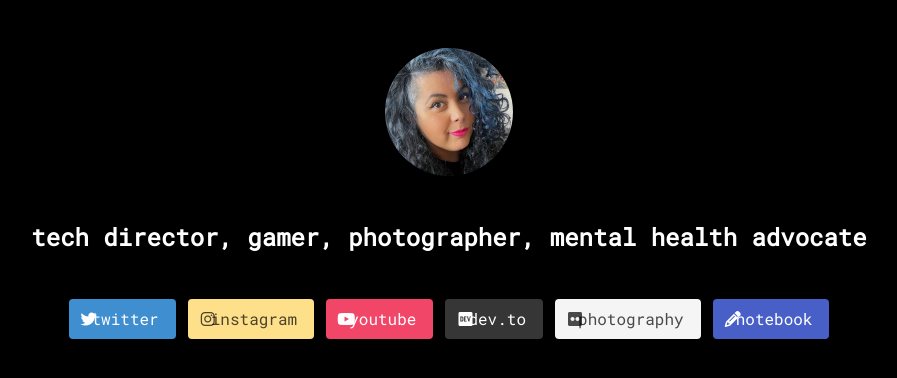
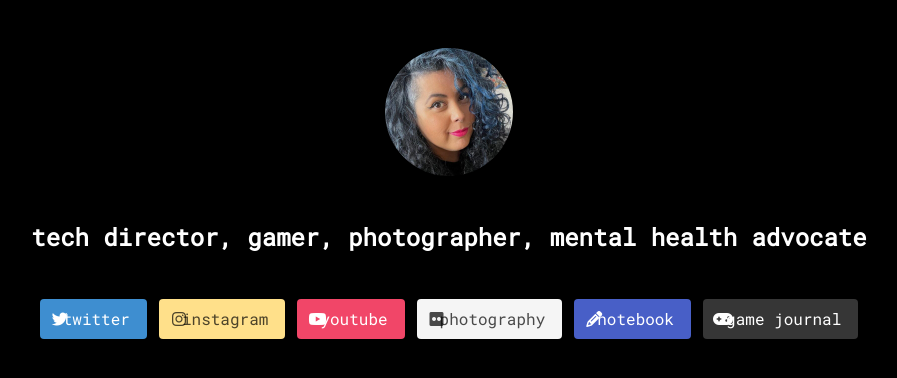
Before and after one commit to CaffeinatedBit/old-bd-page, a website: page index.html in a window 1280 px wide. Shown: the whole page, without its empty margins (191-1088 px from the left). Drawn offline with nearby package versions, Linux system fonts and the light colour scheme.

Commit message:
add gamejournal redirect and code

```diff
--- a/index.html
+++ b/index.html
@@ -12,7 +12,7 @@
   <link rel="preconnect" href="https://fonts.gstatic.com" crossorigin>
   <link href="https://fonts.googleapis.com/css2?family=Roboto+Mono&display=swap" rel="stylesheet">
   <link rel="stylesheet" media="screen" href="css/style.css">
-  <script src="https://kit.fontawesome.com/238e46a2fa.js" crossorigin="anonymous"></script>
+  <script src="https://kit.fontawesome.com/427b20d5d3.js" crossorigin="anonymous"></script>
   <!-- GA-->
   <script async src="https://www.googletagmanager.com/gtag/js?id=UA-7593865-6"></script>
   <script>
@@ -63,16 +63,6 @@
                   youtube
                 </span>
               </a>
-
-              <a class="button is-dark" href="https://dev.to/binarydigit" target="_blank" rel="noopener noreferrer" aria-label="BinaryDigit on Dev.to">
-                <span class="icon-text">
-                  <span class="icon">
-                    <i class="fab fa-dev"></i>
-                  </span>
-                  dev.to
-                </span>
-              </a>
-
               <a class="button is-light" href="/flickr" target="_blank" rel="noopener noreferrer" aria-label="BinaryDigit's Flickr">
                 <span class="icon-text">
                   <span class="icon">
@@ -97,6 +87,14 @@
                   notebook
                 </span>
               </a>
+              <a class="button is-dark" href="/gamejournal" target="_blank" rel="noopener noreferrer" aria-label="BinaryDigit's Game making journal">
+                <span class="icon-text">
+                  <span class="icon">
+                   <i class='fas fa-gamepad'></i>
+                  </span>
+                  game journal
+                </span>
+              </a>
             </h2>
           </p>
 
```
Also changed, not shown: images/ss.png (added), 1 other file.
